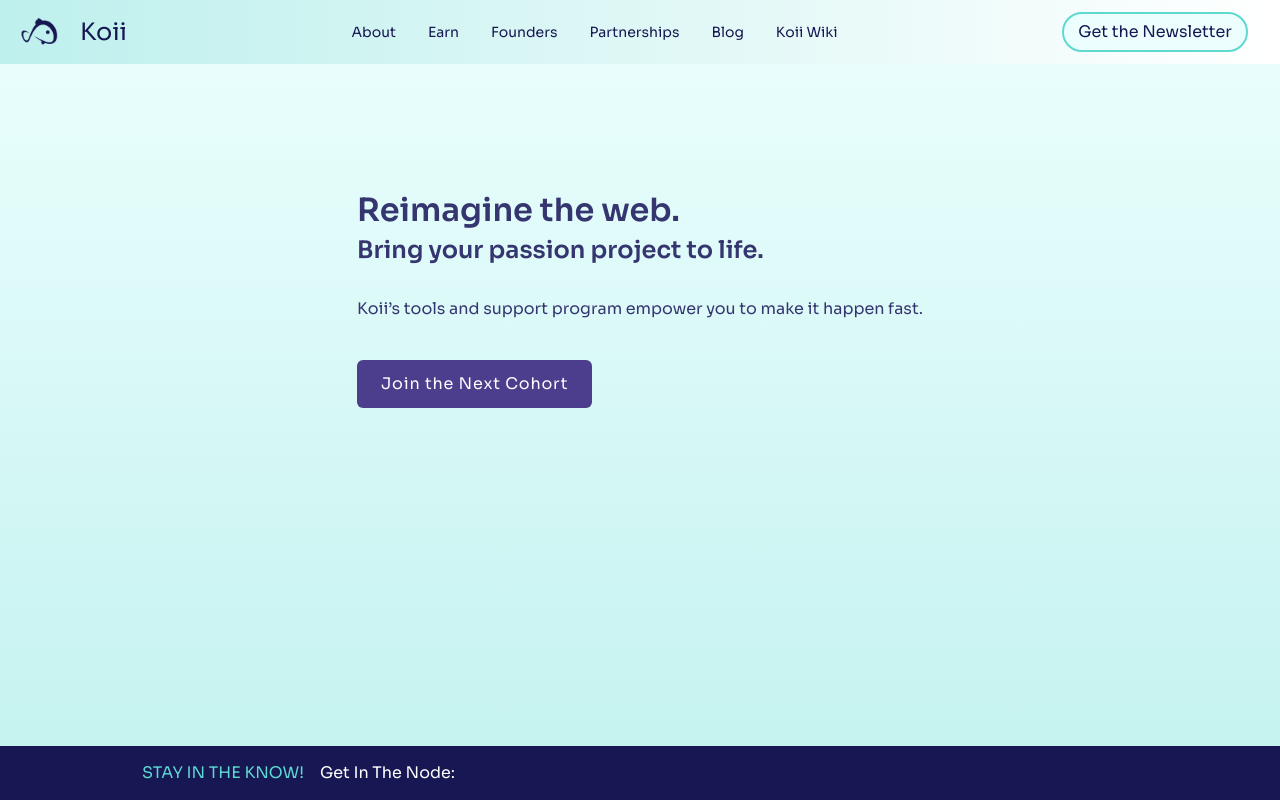
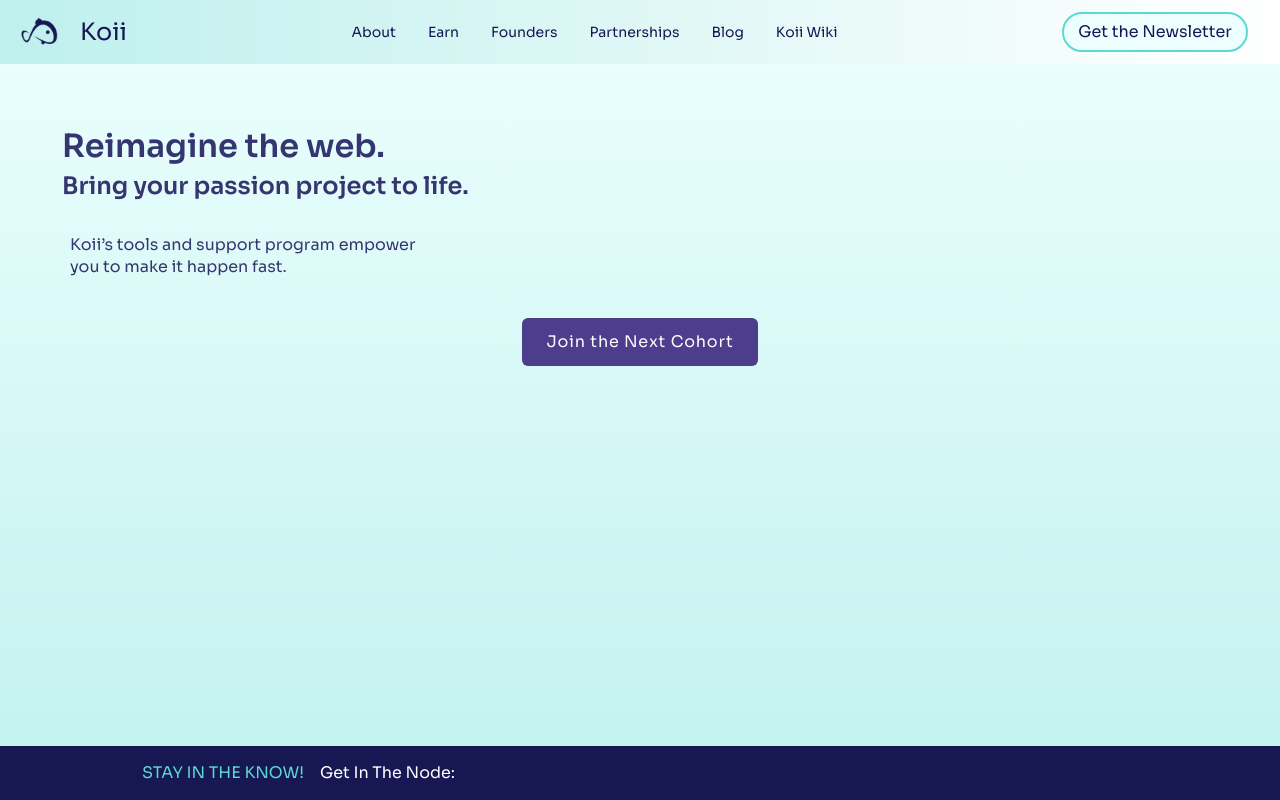
Before and after one commit to koii-network/homepage, a Next.js app: page /founders in a window 1280 px wide. Shown: the top 800 px of the page. Built offline with nearby package versions, Linux system fonts and the light colour scheme.

Commit message:
Fix video player size so it doesn't jump on page load

```diff
--- a/components/founders/hero/index.tsx
+++ b/components/founders/hero/index.tsx
@@ -4,9 +4,9 @@ const ReactPlayer = dynamic(() => import("react-player/lazy"), { ssr: false });
 
 export const Hero = () => {
   return (
-    <div className="relative flex justify-center bg-gradient-to-b from-faux-azure-mist via-lightmint to-mint pt-40 pb-165 lg:pb-115">
-      <div className="relative flex w-full flex-col items-center justify-center px-8">
-        <div className="relative z-30 flex flex-col lg:flex-row items-center justify-center lg:justify-between lg:gap-80 pb-80 text-koiipurpledark">
+    <div className="relative flex justify-center bg-gradient-to-b from-faux-azure-mist via-lightmint to-mint pt-24 pb-165 lg:pb-115">
+      <div className="relative flex w-full max-w-[1220px] flex-col items-center justify-center px-8">
+        <div className="relative z-30 w-full flex flex-col lg:flex-row items-center justify-center lg:justify-between  pb-80 text-koiipurpledark">
           <div className="flex flex-col items-center lg:mb-auto lg:mt-16 w-full">
             <span className="pt-[30px] font-sans text-[32px] font-semibold leading-10 mr-auto">
               Reimagine the web.
@@ -14,18 +14,18 @@ export const Hero = () => {
             <span className="font-sans text-2xl font-semibold leading-10 mr-auto">
               Bring your passion project to life.
             </span>
-            <span className="w-full pt-7 font-sans text-base leading-[22px] mr-auto">
+            <span className="pt-7 font-sans text-base leading-[22px] mr-auto max-w-sm px-2">
               Koii’s tools and support program empower you to make it happen
               fast.
             </span>
-            <a href="#founders-form" className="mr-auto">
+            <a href="#founders-form" className="lg:mr-auto">
               <Button
                 label="Join the Next Cohort"
                 className="mt-10 rounded-md bg-koiipurple px-6 py-3 font-sans text-base tracking-wider text-[#FCFCFC]"
               />
             </a>
           </div>
-          <div className="mt-16 h-80 lg:h-106 w-full">
+          <div className="mt-16 h-80 lg:w-1/2">
             <ReactPlayer
               url="https://www.youtube.com/watch?v=ysz5S6PUM-U"
               playsinline
```
